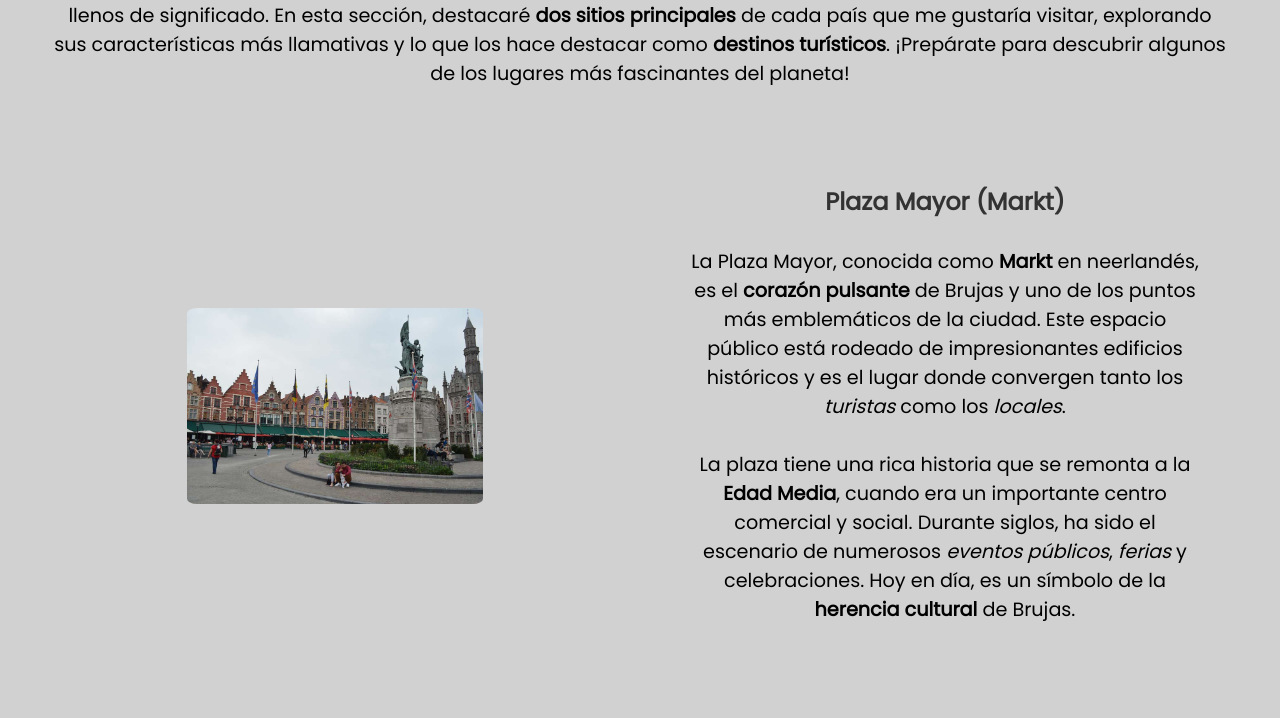
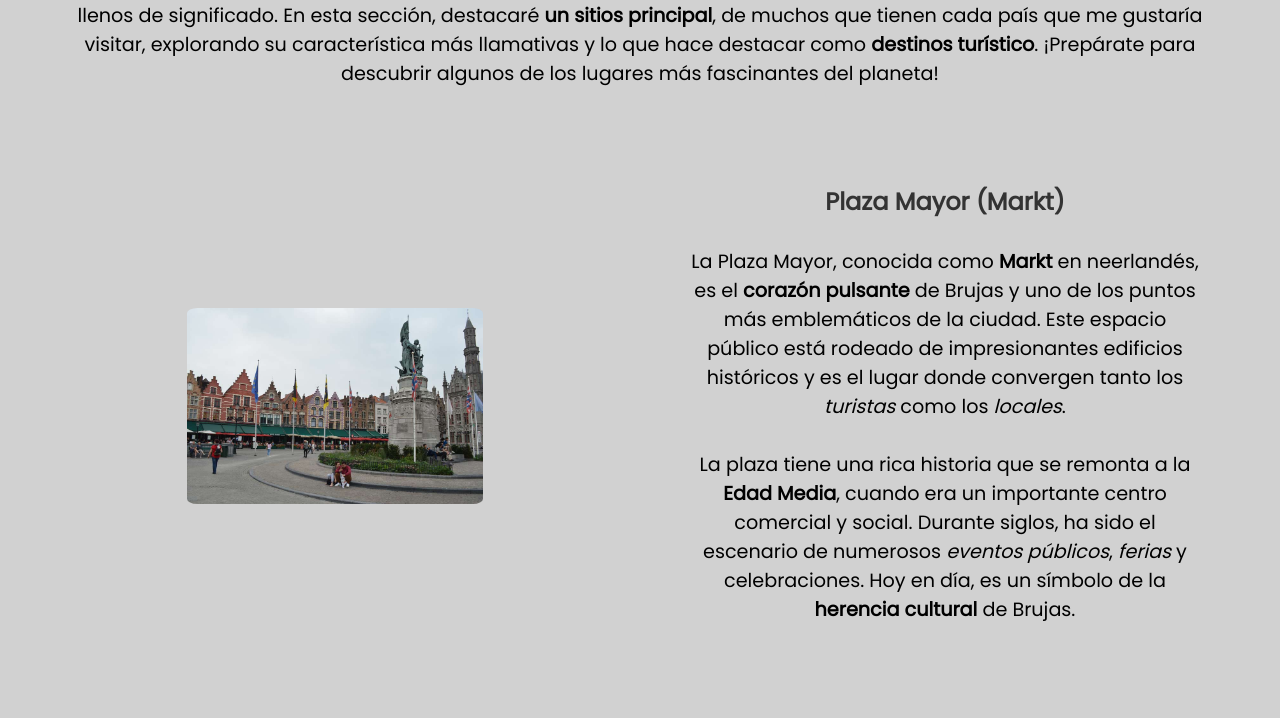
Before and after one commit to MarcoApunto/aventuraViajera, a plain HTML site: page srcs/turismo.html in a window 1280 px wide. Shown: the part 284-1002 px from the top of the page. Drawn offline with Linux system fonts and the light colour scheme.

Commit message:
Update turismo.html

```diff
--- a/srcs/turismo.html
+++ b/srcs/turismo.html
@@ -27,8 +27,8 @@
 			El <strong>turismo</strong> es una puerta abierta a la <em>diversidad cultural</em> y a las maravillas del
 			mundo. Cada país ofrece experiencias únicas que atraen a viajeros de todas partes, desde <em>paisajes
 				naturales</em> impresionantes hasta <em>monumentos históricos</em> llenos de significado. En esta
-			sección, destacaré <strong>dos sitios principales</strong> de cada país que me gustaría visitar, explorando
-			sus características más llamativas y lo que los hace destacar como <strong>destinos turísticos</strong>.
+			sección, destacaré <strong>un sitios principal</strong>, de muchos que tienen cada país que me gustaría visitar,
+			explorando su característica más llamativas y lo que hace destacar como <strong>destinos turístico</strong>.
 			¡Prepárate para descubrir algunos de los lugares más fascinantes del planeta!
 		</p>
 	</div>
```
